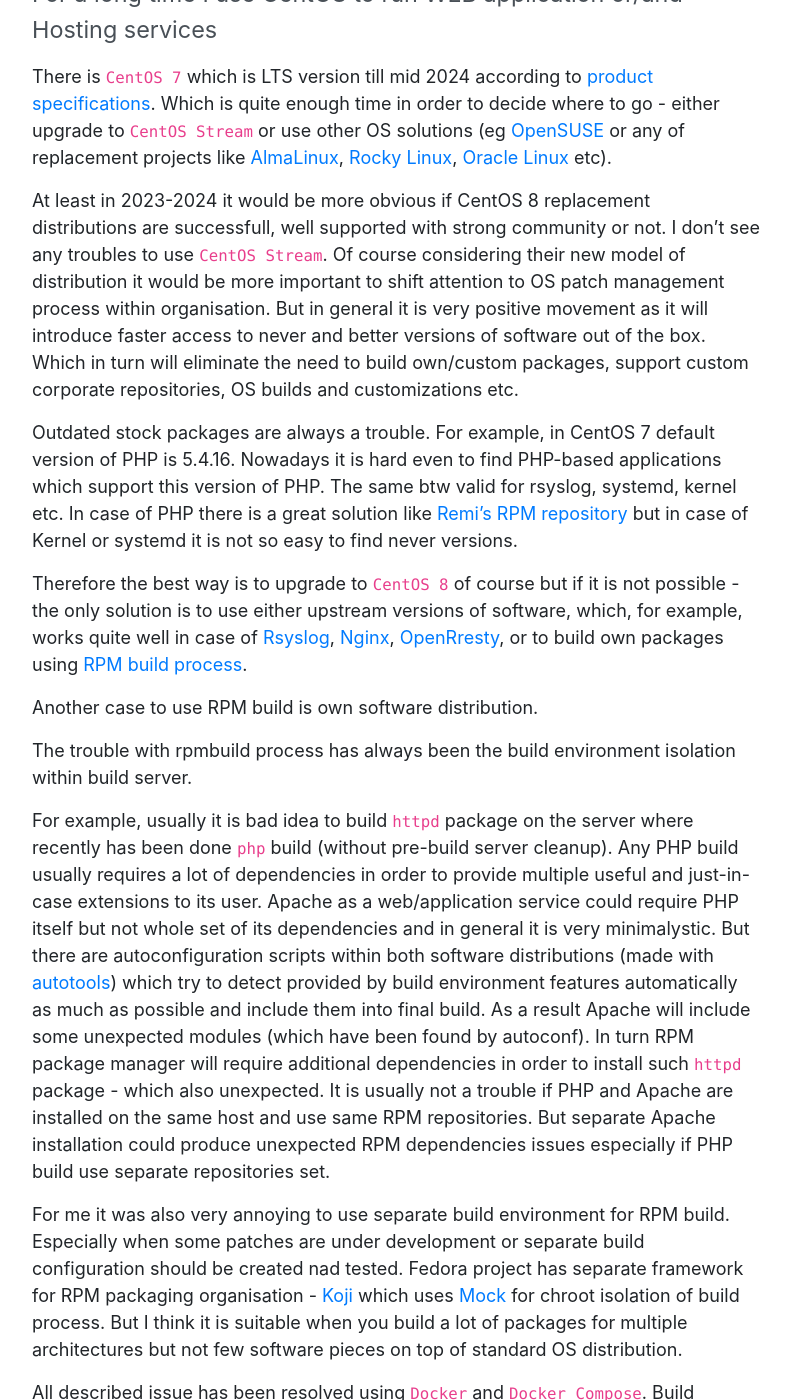
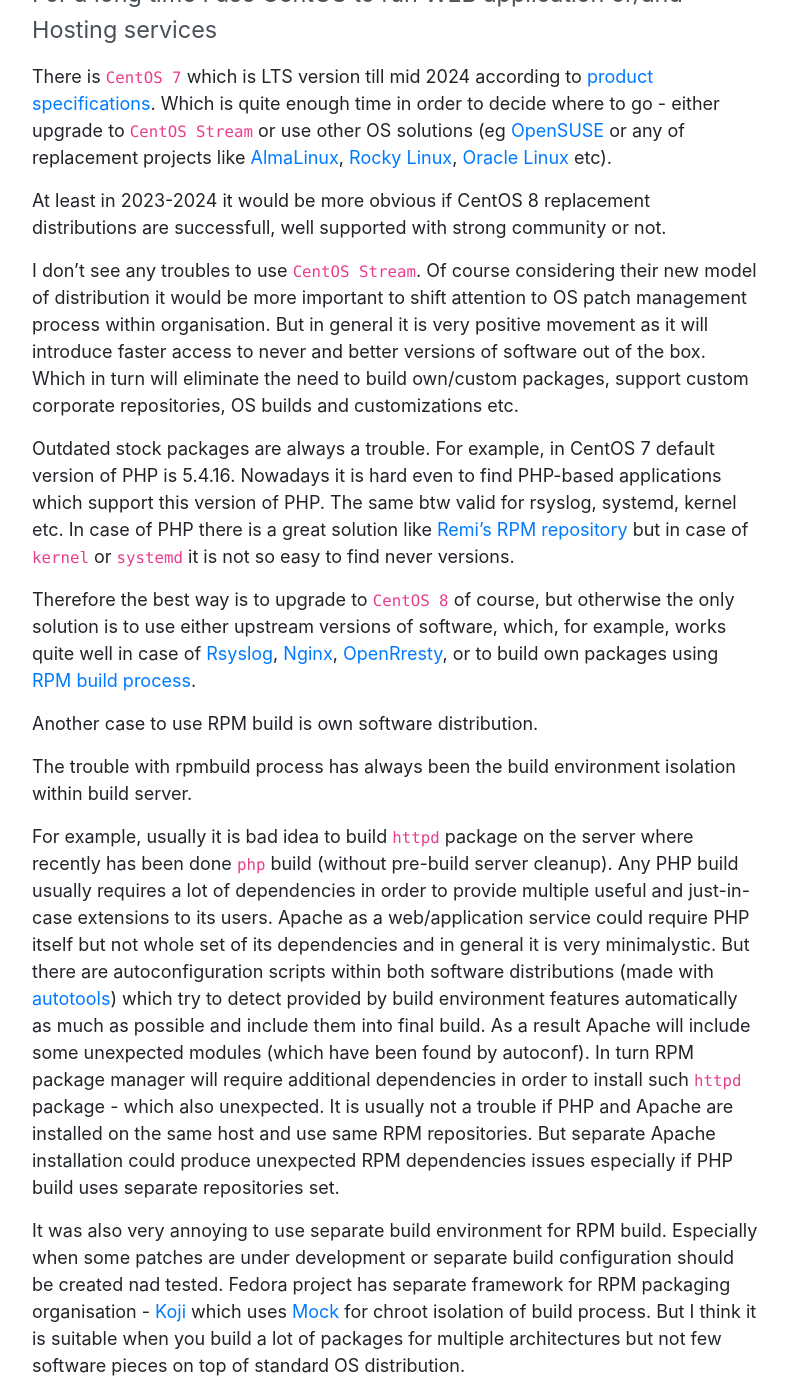
Before and after one commit to aursu/aursu.github.io, a Jekyll site: the page built from _posts/2021-07-17-build-rpm-packages.md, in a window 1280 px wide and 1400 px high, scrolled down 521 px. Shown: the whole window, without its empty margins (244-1035 px from the left). Built offline with Jekyll 4.4.1, drawn with Linux system fonts in a browser that asks for light colours; a script that is not in the unit is left out.

Commit message:
Few corrections

```diff
--- a/_posts/2021-07-17-build-rpm-packages.md
+++ b/_posts/2021-07-17-build-rpm-packages.md
@@ -9,23 +9,25 @@
 
 There is `CentOS 7` which is LTS version till mid 2024 according to [product specifications](https://wiki.centos.org/About/Product). Which is quite enough time in order to decide where to go - either upgrade to  `CentOS Stream` or use other OS solutions (eg [OpenSUSE](https://get.opensuse.org/leap/) or any of replacement projects like [AlmaLinux](https://almalinux.org), [Rocky Linux](https://rockylinux.org), [Oracle Linux](https://www.oracle.com/linux/) etc).
 
-At least in 2023-2024 it would be more obvious if CentOS 8 replacement distributions are successfull, well supported with strong community or not. I don't see any troubles to use `CentOS Stream`. Of course considering their new model of distribution it would be more important to shift attention to OS patch management process within organisation. But in general it is very positive movement as it will introduce faster access to never and better versions of software out of the box. Which in turn will eliminate the need to build own/custom packages, support custom corporate repositories, OS builds and customizations etc.
+At least in 2023-2024 it would be more obvious if CentOS 8 replacement distributions are successfull, well supported with strong community or not.
+
+I don't see any troubles to use `CentOS Stream`. Of course considering their new model of distribution it would be more important to shift attention to OS patch management process within organisation. But in general it is very positive movement as it will introduce faster access to never and better versions of software out of the box. Which in turn will eliminate the need to build own/custom packages, support custom corporate repositories, OS builds and customizations etc.
 
 Outdated stock packages are always a trouble. For example, in CentOS 7 default version of PHP is 5.4.16.
-Nowadays it is hard even to find PHP-based applications which support this version of PHP. The same btw valid for rsyslog, systemd, kernel etc. In case of PHP there is a great solution like [Remi's RPM repository](https://rpms.remirepo.net) but in case of Kernel or systemd it is not so easy to find never versions.
+Nowadays it is hard even to find PHP-based applications which support this version of PHP. The same btw valid for rsyslog, systemd, kernel etc. In case of PHP there is a great solution like [Remi's RPM repository](https://rpms.remirepo.net) but in case of `kernel` or `systemd` it is not so easy to find never versions.
 
-Therefore the best way is to upgrade to `CentOS 8` of course but if it is not possible - the only solution is to use either upstream versions of software, which, for example, works quite well in case of [Rsyslog](https://www.rsyslog.com/rhelcentos-rpms/), [Nginx](http://nginx.org/en/linux_packages.html#RHEL-CentOS), [OpenRresty](https://openresty.org/en/linux-packages.html#centos), or to build own packages using [RPM build process](https://access.redhat.com/documentation/en-us/red_hat_enterprise_linux/7/html-single/rpm_packaging_guide/index).
+Therefore the best way is to upgrade to `CentOS 8` of course, but otherwise the only solution is to use either upstream versions of software, which, for example, works quite well in case of [Rsyslog](https://www.rsyslog.com/rhelcentos-rpms/), [Nginx](http://nginx.org/en/linux_packages.html#RHEL-CentOS), [OpenRresty](https://openresty.org/en/linux-packages.html#centos), or to build own packages using [RPM build process](https://access.redhat.com/documentation/en-us/red_hat_enterprise_linux/7/html-single/rpm_packaging_guide/index).
 
 Another case to use RPM build is own software distribution.
 
 The trouble with rpmbuild process has always been the build environment isolation within build server.
 
-For example, usually it is bad idea to build `httpd` package on the server where recently has been done `php` build (without pre-build server cleanup). Any PHP build usually requires a lot of dependencies in order to provide multiple useful and just-in-case extensions to its user. Apache as a web/application service could require PHP itself but not whole set of its dependencies and in general it is very minimalystic. But there are autoconfiguration scripts within both software distributions (made with [autotools](https://www.gnu.org/software/automake/manual/html_node/Autotools-Introduction.html)) which try to detect provided by build environment features automatically as much as possible and include them into final build. As a result Apache will include some unexpected modules (which have been found by autoconf). In turn RPM package manager will require additional dependencies in order to install such `httpd` package - which also unexpected. It is usually not a trouble if PHP and Apache are installed on the same host and use same RPM repositories. But separate Apache installation could produce unexpected RPM dependencies issues especially if PHP build use separate repositories set.
+For example, usually it is bad idea to build `httpd` package on the server where recently has been done `php` build (without pre-build server cleanup). Any PHP build usually requires a lot of dependencies in order to provide multiple useful and just-in-case extensions to its users. Apache as a web/application service could require PHP itself but not whole set of its dependencies and in general it is very minimalystic. But there are autoconfiguration scripts within both software distributions (made with [autotools](https://www.gnu.org/software/automake/manual/html_node/Autotools-Introduction.html)) which try to detect provided by build environment features automatically as much as possible and include them into final build. As a result Apache will include some unexpected modules (which have been found by autoconf). In turn RPM package manager will require additional dependencies in order to install such `httpd` package - which also unexpected. It is usually not a trouble if PHP and Apache are installed on the same host and use same RPM repositories. But separate Apache installation could produce unexpected RPM dependencies issues especially if PHP build uses separate repositories set.
 
-For me it was also very annoying to use separate build environment for RPM build. Especially when some patches are under development or separate build configuration should be created nad tested. Fedora project has separate framework for RPM packaging organisation - [Koji](https://fedoraproject.org/wiki/Koji) which uses [Mock](https://github.com/rpm-software-management/mock/wiki) for chroot isolation of build process. But I think it is suitable when you build a lot of packages for multiple architectures but not few software pieces on top of standard OS distribution.
+It was also very annoying to use separate build environment for RPM build. Especially when some patches are under development or separate build configuration should be created nad tested. Fedora project has separate framework for RPM packaging organisation - [Koji](https://fedoraproject.org/wiki/Koji) which uses [Mock](https://github.com/rpm-software-management/mock/wiki) for chroot isolation of build process. But I think it is suitable when you build a lot of packages for multiple architectures but not few software pieces on top of standard OS distribution.
 
 All described issue has been resolved using `Docker` and `Docker Compose`. Build environment isolation and even better - minimalistyc build system which could be reproduced easily on any environment (Linux PC, Mac laptop, Windows workstation etc). This is the main benefit - so no way leftovers after previous build could affect current build process. Also using `Docker Compose` it is posssible to configure build workflow for parallel build of multiple configurations for multiple OSes.
 
-This approach also provided ability to use CI/CD platforms such as `Circle CI`, `Travis CI`, `Github Actions` and finally `Jenkins CI` and `Gitlab CI` in order to automate RPM build and deployment into repositories. Later this process has been extended with distribution of Docker images with preinstalled software for Web applications development and production operation.
+This approach also provided ability to use CI/CD platforms such as `Circle CI`, `Travis CI`, `Github Actions` and finally `Jenkins CI` and `GitLab CI` in order to automate RPM build and deployment into repositories. Later this process has been extended with distribution of Docker images with preinstalled software for Web applications development and production operation.
 
 ...
```
